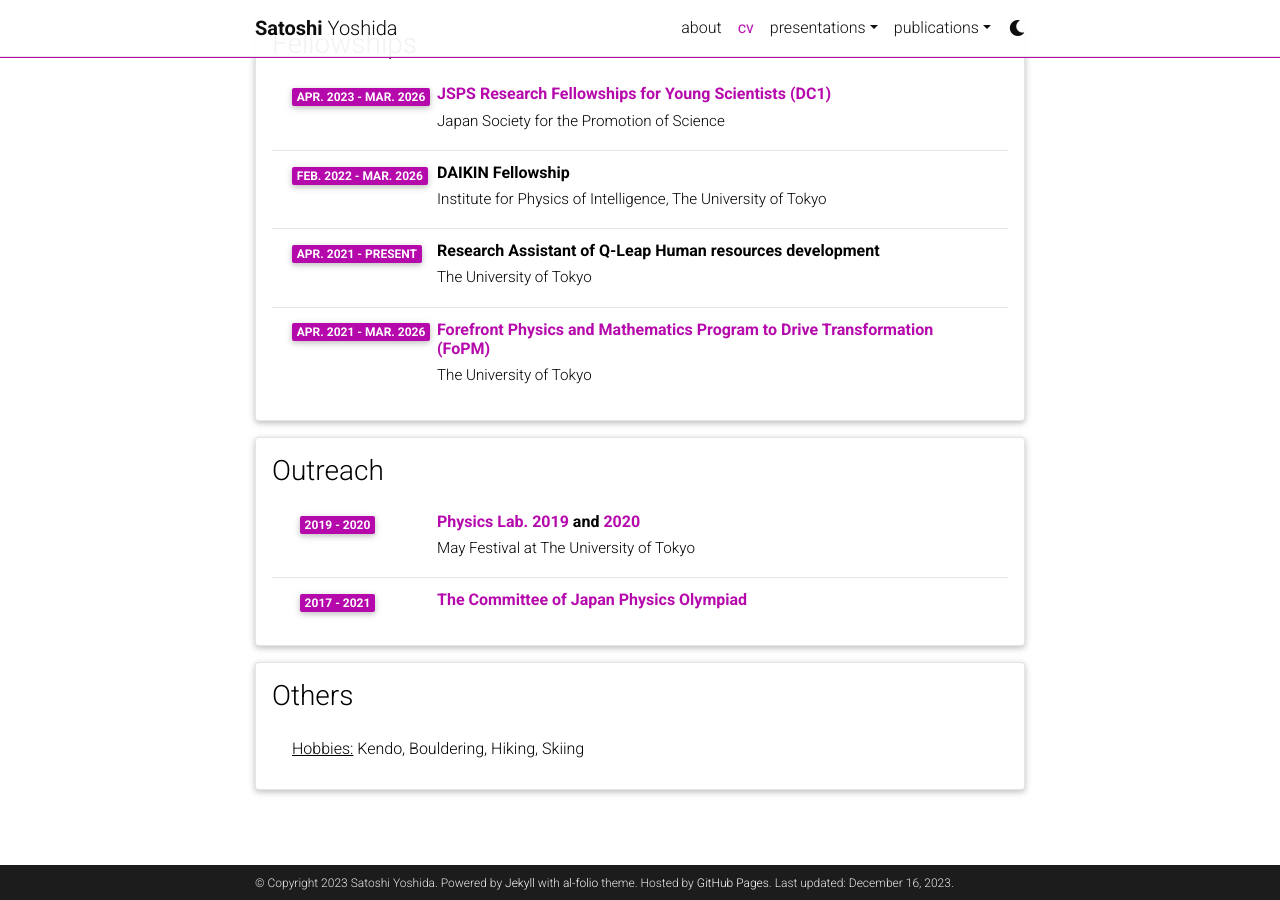
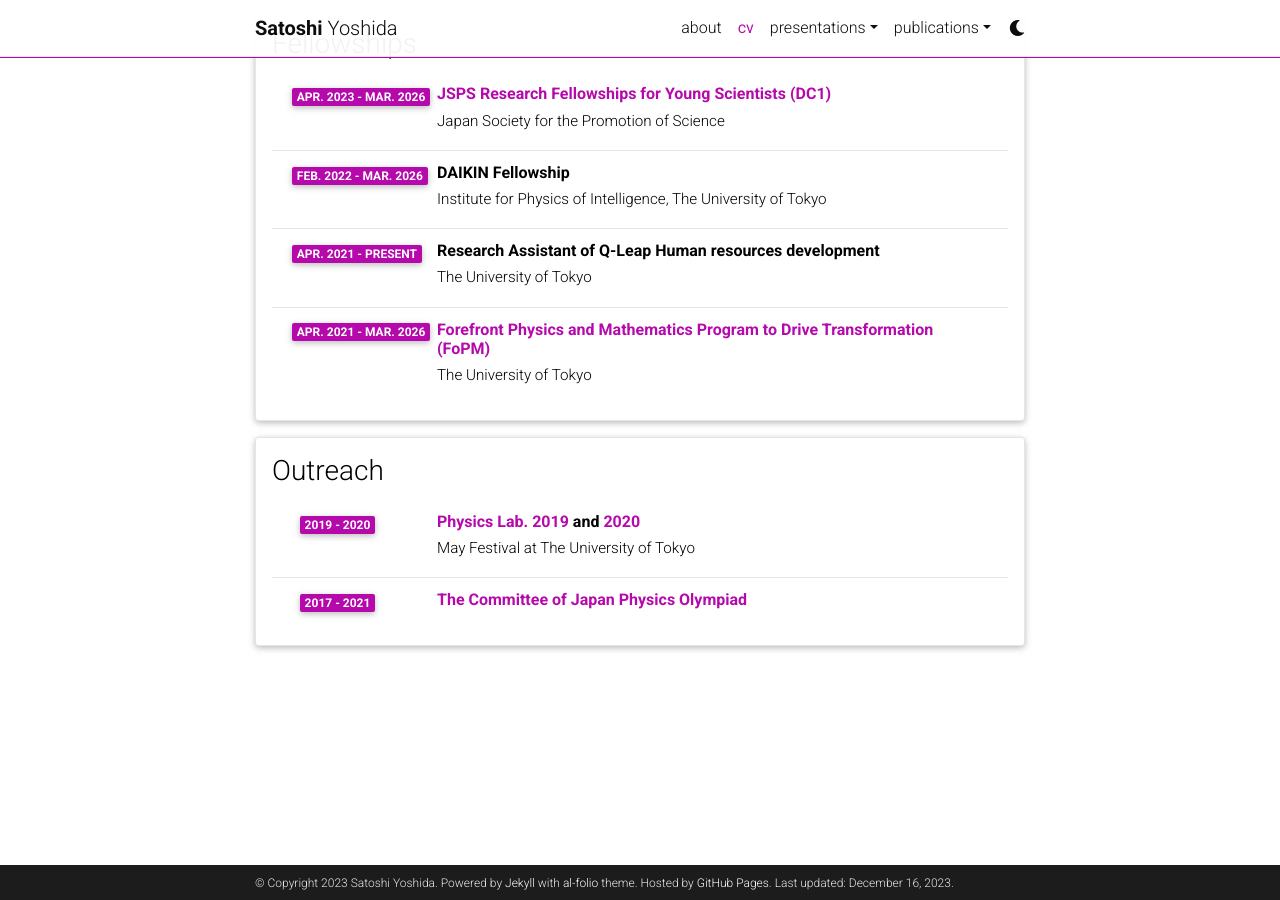
Before and after one commit to sy3104/sy3104.github.io, a Jekyll site: the page built from _pages/cv.md, in a window 1280 px wide and 900 px high, scrolled down 2216 px. Built offline with Jekyll 4.4.1, drawn with Linux system fonts in a browser that asks for light colours; comment, search, counter and statistics services are not loaded; a style sheet for code colours, icons or effects is not loaded.

Commit message:
Update cv.yml

```diff
--- a/_data/cv.yml
+++ b/_data/cv.yml
@@ -105,8 +105,3 @@
       year: 2019 - 2020
     - title: <a href="http://www.jpho.jp/index_jpho.html">The Committee of Japan Physics Olympiad</a>
       year: 2017 - 2021
-
-- title: Others
-  type: list
-  contents:
-    - <u>Hobbies:</u> Kendo, Bouldering, Hiking, Skiing
```
